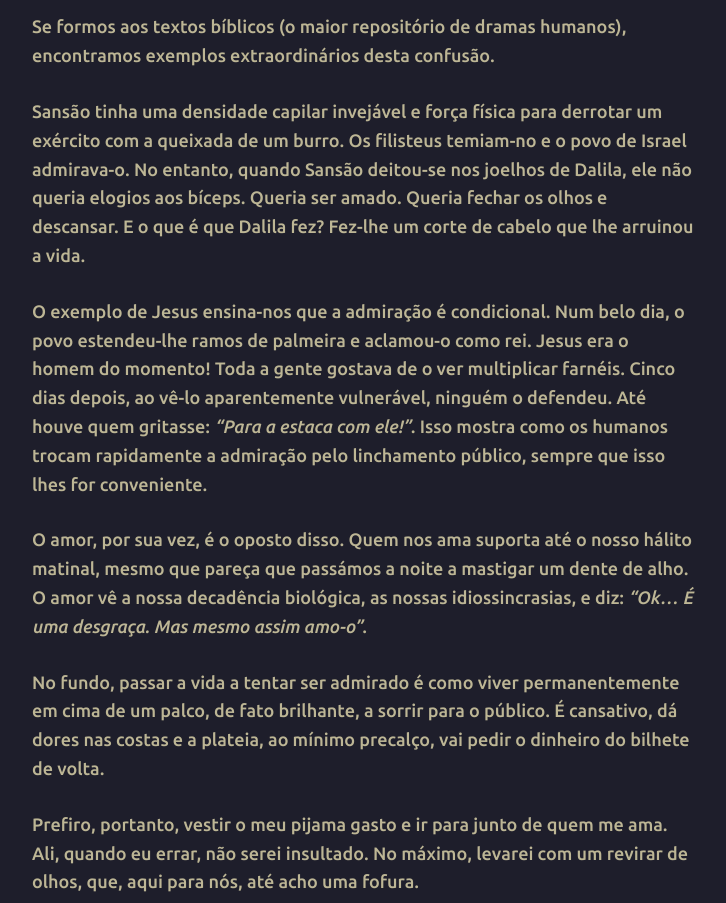
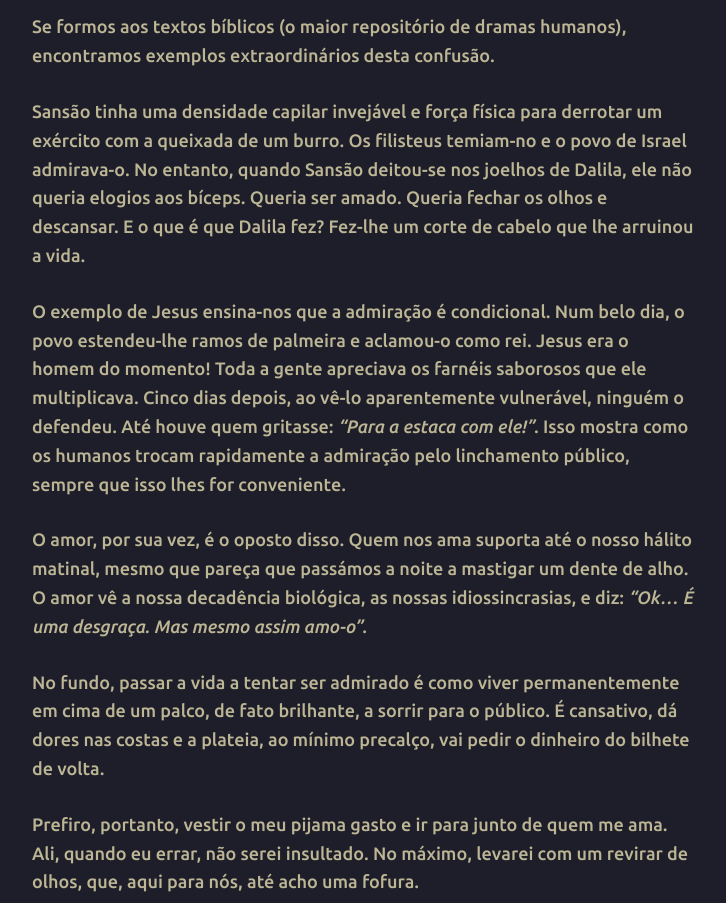
Before and after one commit to joaquim-capitao/queime-depois-de-ler, a Jekyll site: the page built from exp/amor-ou-admiracao.md, in a window 1280 px wide, cut to the strip 807-1710 px from the top of the page. Shown: the whole strip, without its empty margins (277-1003 px from the left). Built offline with Jekyll 4.4.1, drawn with Linux system fonts in a browser that asks for light colours; our own code applies the rules of GitHub Pages for plain Markdown files.

Commit message:
Revise content on love vs admiration
Updated the text to clarify the distinction between love and admiration, including examples and personal reflections.

```diff
--- a/exp/amor-ou-admiracao.md
+++ b/exp/amor-ou-admiracao.md
@@ -14,7 +14,7 @@ Se formos aos textos bíblicos (o maior repositório de dramas humanos), encontr
 
 Sansão tinha uma densidade capilar invejável e força física para derrotar um exército com a queixada de um burro. Os filisteus temiam-no e o povo de Israel admirava-o. No entanto, quando Sansão deitou-se nos joelhos de Dalila, ele não queria elogios aos bíceps. Queria ser amado. Queria fechar os olhos e descansar. E o que é que Dalila fez? Fez-lhe um corte de cabelo que lhe arruinou a vida.
 
-O exemplo de Jesus ensina-nos que a admiração é condicional. Num belo dia, o povo estendeu-lhe ramos de palmeira e aclamou-o como rei. Jesus era o homem do momento! Toda a gente gostava de o ver multiplicar farnéis. Cinco dias depois, ao vê-lo aparentemente vulnerável, ninguém o defendeu. Até houve quem gritasse: *"Para a estaca com ele!"*. Isso mostra como os humanos trocam rapidamente a admiração pelo linchamento público, sempre que isso lhes for conveniente.
+O exemplo de Jesus ensina-nos que a admiração é condicional. Num belo dia, o povo estendeu-lhe ramos de palmeira e aclamou-o como rei. Jesus era o homem do momento! Toda a gente apreciava os farnéis saborosos que ele multiplicava. Cinco dias depois, ao vê-lo aparentemente vulnerável, ninguém o defendeu. Até houve quem gritasse: *"Para a estaca com ele!"*. Isso mostra como os humanos trocam rapidamente a admiração pelo linchamento público, sempre que isso lhes for conveniente.
 
 O amor, por sua vez, é o oposto disso. Quem nos ama suporta até o nosso hálito matinal, mesmo que pareça que passámos a noite a mastigar um dente de alho. O amor vê a nossa decadência biológica, as nossas idiossincrasias, e diz: *"Ok... É uma desgraça. Mas mesmo assim amo-o"*.
 
```
